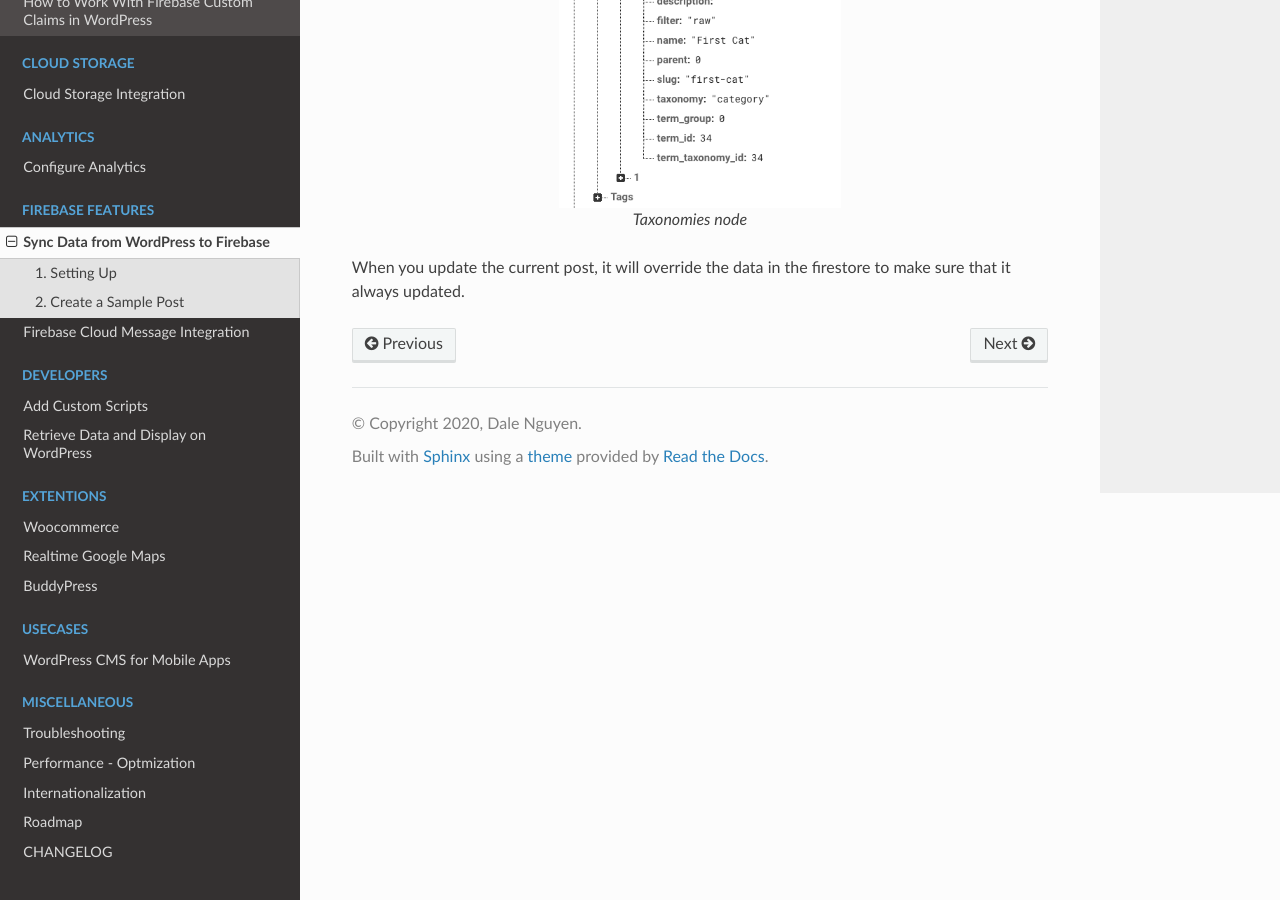
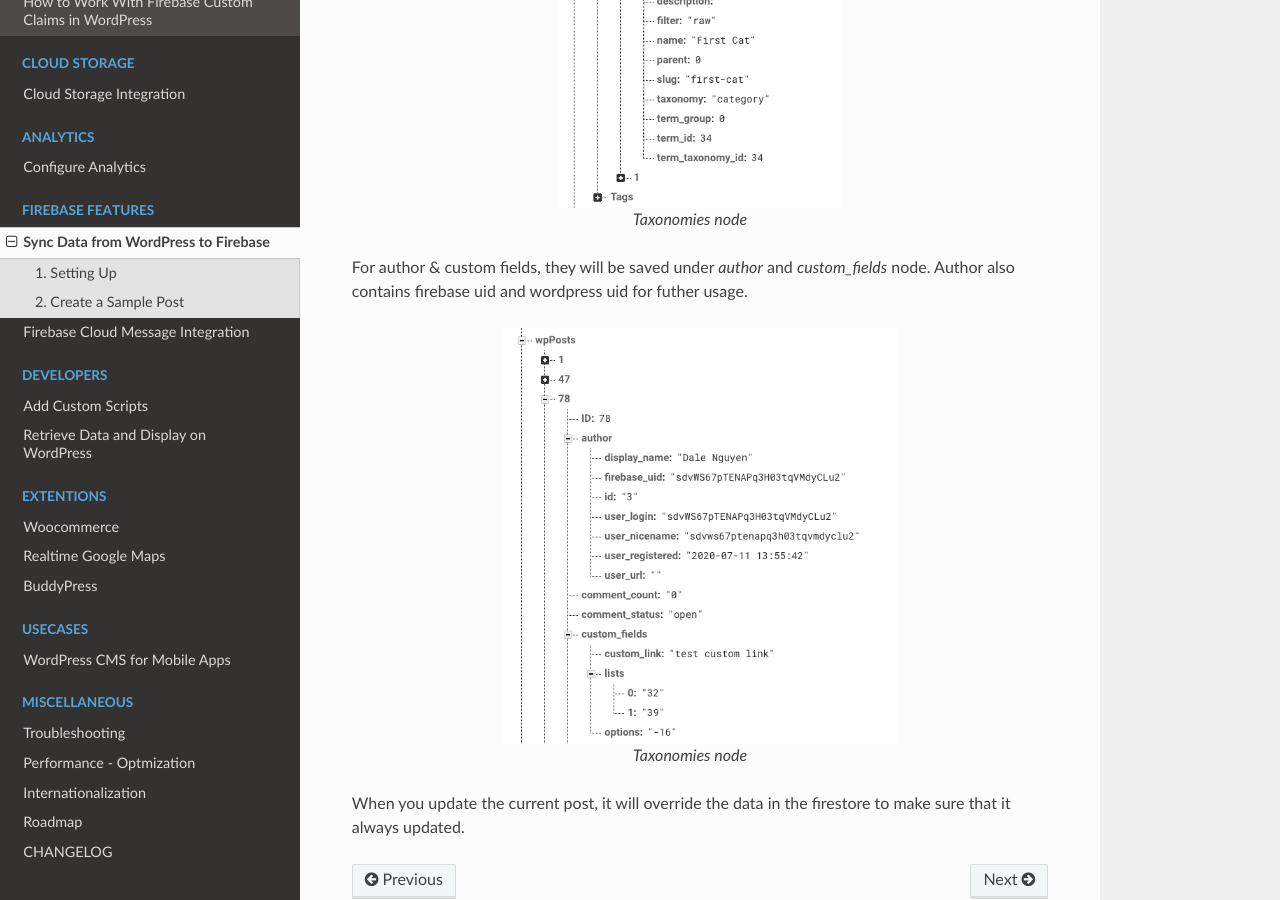
Before and after one commit to dalenguyen/firebase-wordpress-docs, a Sphinx documentation site: the page built from docs/firebase/wordpress-to-firebase.rst, in a window 1280 px wide and 900 px high, scrolled down 3224 px. Built offline with Sphinx 7.4.7 and the Read the Docs theme 2.0.0, drawn with Linux system fonts in a browser that asks for light colours.

Commit message:
Updatd guide for post syncing from wordpress to firebase

```diff
--- a/docs/firebase/wordpress-to-firebase.rst
+++ b/docs/firebase/wordpress-to-firebase.rst
@@ -58,4 +58,12 @@ For taxonomies, will be saved under a node name `taxonomies`.
 
     Taxonomies node
 
+For author & custom fields, they will be saved under `author` and `custom_fields` node. Author also contains firebase uid and wordpress uid for futher usage.
+
+.. figure:: /images/sync/author-custom-fields.png
+    :scale: 70%
+    :align: center
+
+    Taxonomies node
+
 When you update the current post, it will override the data in the firestore to make sure that it always updated.
```
Also changed, not shown: docs/images/sync/author-custom-fields.png (added).
